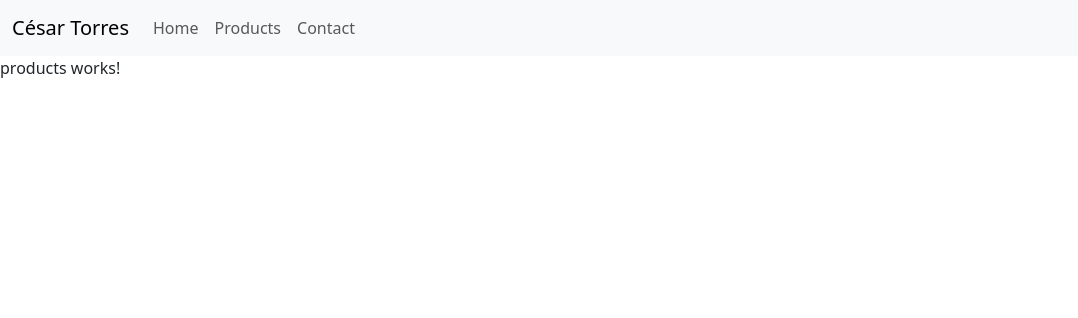
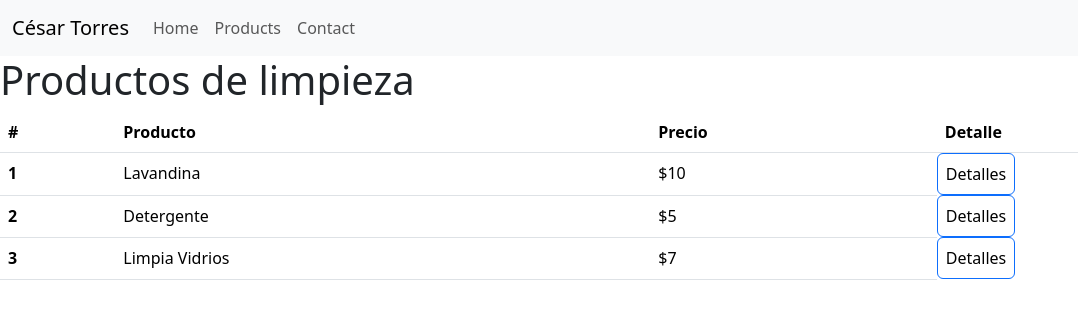
Before and after one commit to sisarcrack/landing-page-angular, an Angular app: page /products in a window 1280 px wide. Shown: the top 318 px of the page, without its empty margins (0-1078 px from the left). Built offline with nearby package versions, Linux system fonts and the light colour scheme.

Commit message:
activated route

```diff
--- a/src/app/app-routing.module.ts
+++ b/src/app/app-routing.module.ts
@@ -8,7 +8,7 @@
 const routes: Routes = [
   { path: '', component: HomeComponent },
   { path: 'products', component: ProductsComponent },
-  { path: 'products/:productId', component: ProductDetailComponent },
+  { path: 'products/:category/:productId', component: ProductDetailComponent },
   { path: 'contact', component: ContactComponent },
   { path: '**', redirectTo: '', pathMatch: 'full' },
 ];
--- a/src/app/product-detail/product-detail.component.html
+++ b/src/app/product-detail/product-detail.component.html
@@ -1 +1,3 @@
-<p>product-detail works!</p>
+<h1 [ngStyle]="{ 'background-color': color }">
+  Aquí verás el detalle del producto: {{ producto }}
+</h1>
--- a/src/app/product-detail/product-detail.component.ts
+++ b/src/app/product-detail/product-detail.component.ts
@@ -1,10 +1,21 @@
-import { Component } from '@angular/core';
+import { Component, OnInit } from '@angular/core';
+import { ActivatedRoute } from '@angular/router';
 
 @Component({
   selector: 'app-product-detail',
   templateUrl: './product-detail.component.html',
-  styleUrls: ['./product-detail.component.css']
+  styleUrls: ['./product-detail.component.css'],
 })
-export class ProductDetailComponent {
+export class ProductDetailComponent implements OnInit {
+  producto: string = '';
+  color: string = '';
 
+  constructor(private _route: ActivatedRoute) {}
+
+  ngOnInit(): void {
+    this._route.params.subscribe((params) => {
+      this.producto = params['productId'];
+      this.color = params['category'];
+    });
+  }
 }
--- a/src/app/products/products.component.html
+++ b/src/app/products/products.component.html
@@ -1 +1,49 @@
-<p>products works!</p>
+<h1>Productos de limpieza</h1>
+<table class="table">
+  <thead>
+    <tr>
+      <th scope="col">#</th>
+      <th scope="col">Producto</th>
+      <th scope="col">Precio</th>
+      <th scope="col">Detalle</th>
+    </tr>
+  </thead>
+  <tbody>
+    <tr>
+      <th scope="row">1</th>
+      <td>Lavandina</td>
+      <td>$10</td>
+      <button
+        type="button"
+        class="btn btn-outline-primary"
+        [routerLink]="['/products', 'red', 'Lavandina']"
+      >
+        Detalles
+      </button>
+    </tr>
+    <tr>
+      <th scope="row">2</th>
+      <td>Detergente</td>
+      <td>$5</td>
+      <button
+        type="button"
+        class="btn btn-outline-primary"
+        [routerLink]="['/products', 'yellow', 'Detergente']"
+      >
+        Detalles
+      </button>
+    </tr>
+    <tr>
+      <th scope="row">3</th>
+      <td>Limpia Vidrios</td>
+      <td>$7</td>
+      <button
+        type="button"
+        class="btn btn-outline-primary"
+        [routerLink]="['/products', 'red', 'Limpia Vidrios']"
+      >
+        Detalles
+      </button>
+    </tr>
+  </tbody>
+</table>
```
